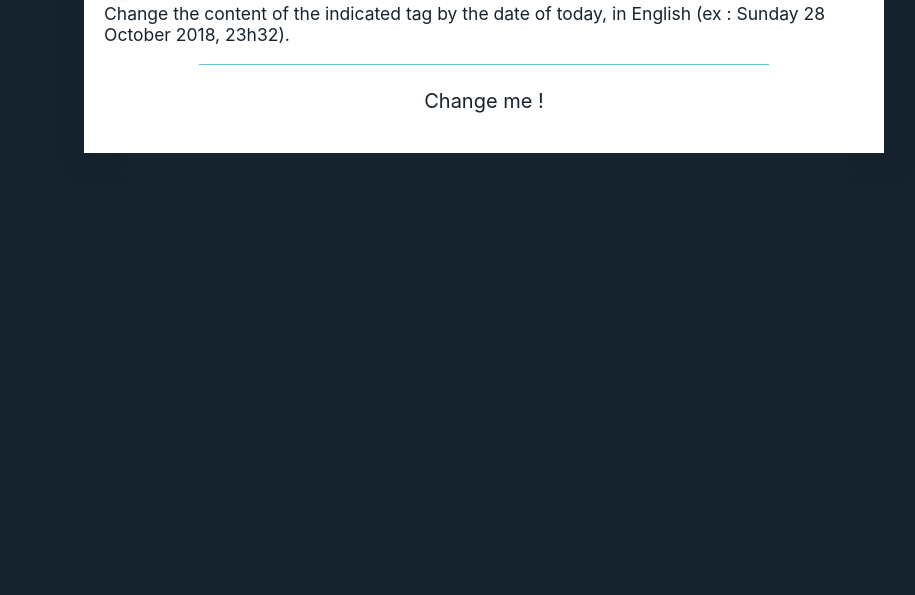
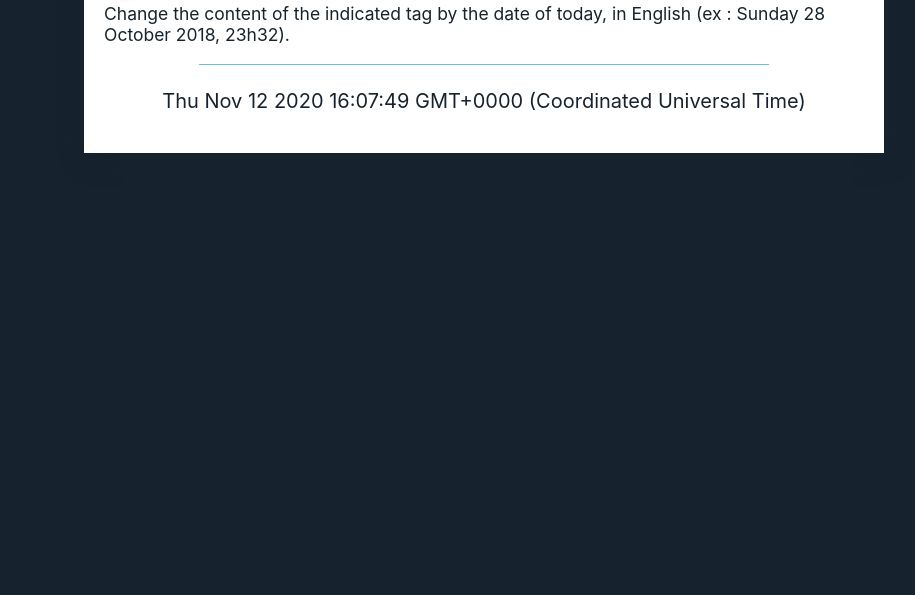
Before and after one commit to 180485/73-javascript-exercise, a plain HTML site: page 04-dates/04-locale-date/index.html in a window 1280 px wide. Shown: the part 205-800 px from the top of the page, without its empty margins (156-1071 px from the left). Drawn offline with Linux system fonts and the light colour scheme.

Commit message:
04 dates exercise

```diff
--- a/04-dates/04-locale-date/script.js
+++ b/04-dates/04-locale-date/script.js
@@ -11,8 +11,19 @@
 
 (function() {
 
-    // to change the content of a tag: document.getElementById("element-id").innerHTML = "new-value"
 
-    // your code here
+  let val ;
+
+  const today = new Date();
+  let settoday = new Date('12-11-2020 16:40');
+
+  val = today.toString();
+
+  document.getElementById("target").innerHTML = val;
+
+  console.log(val);
+
+
+
 
 })();
```
Also changed, not shown: 04-dates/04-locale-date/index.html (+1 -0 lines).
